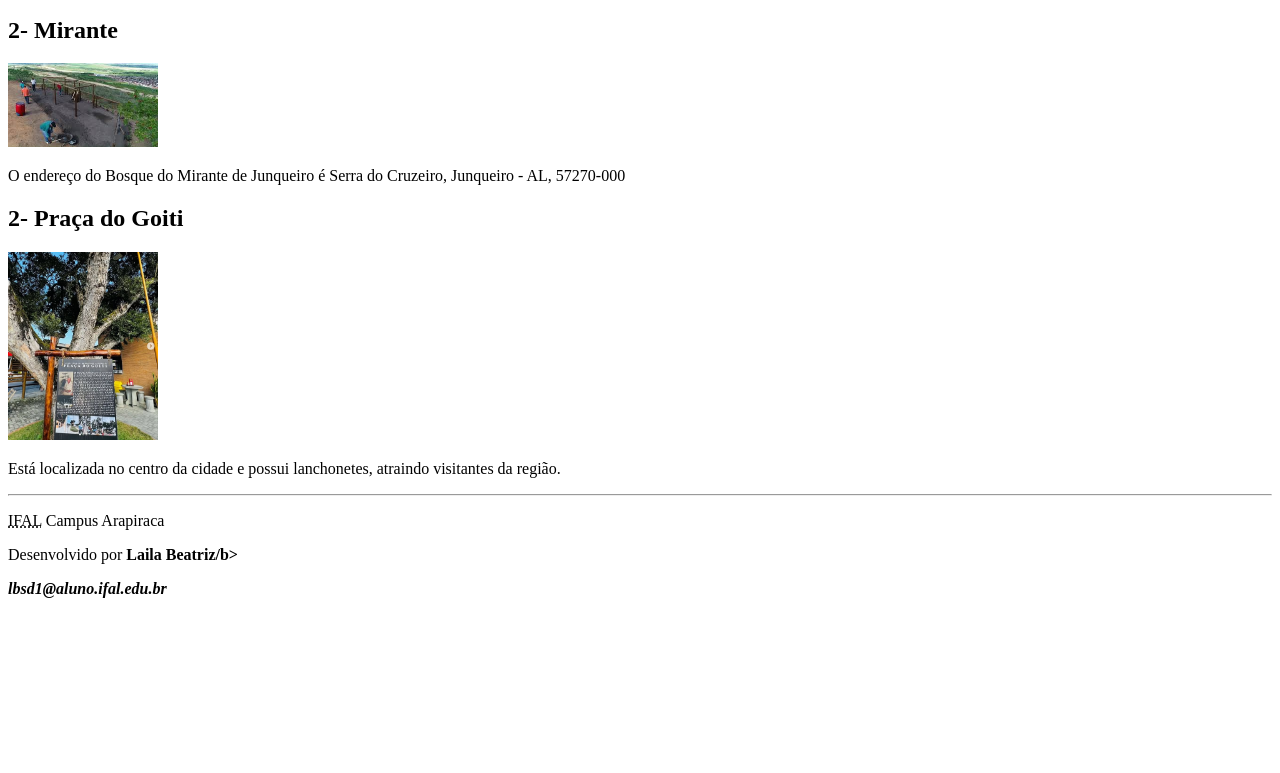
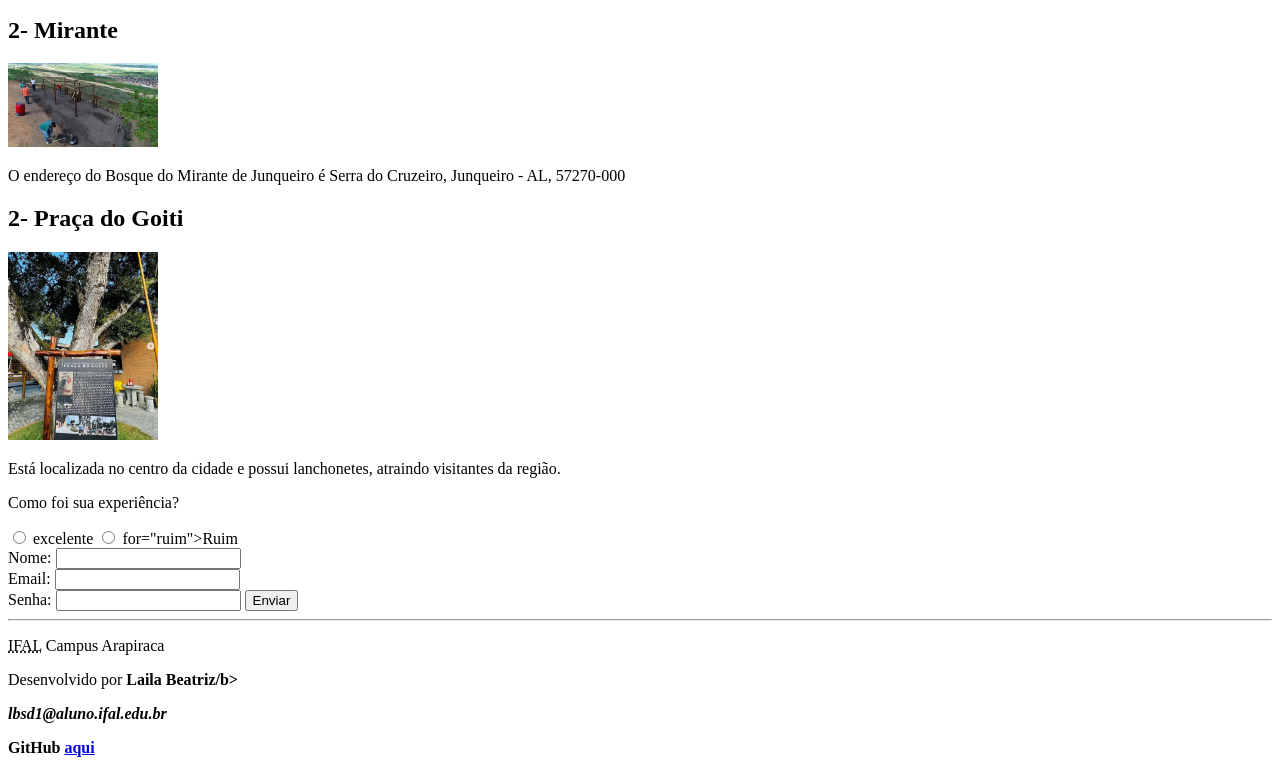
Before and after one commit to Lailasp/PWEB, a plain HTML site: page PWEB/index.html in a window 1280 px wide. Shown: the part 1091-1864 px from the top of the page. Before the commit the page ends 1705 px from the top, so only its background shows below. Drawn offline with Linux system fonts and the light colour scheme.

Commit message:
Update index.html

```diff
--- a/PWEB/index.html
+++ b/PWEB/index.html
@@ -65,12 +65,36 @@
         <img src="image copy 2.png" width="150" alt="Praça do Goiti">
         <p> Está localizada no centro da cidade e possui lanchonetes, atraindo visitantes da região. </p>
 
+        <form action="#" method="post">
+            <p>Como foi sua experiência?</p>
+            <input type= "radio" id="excelente" nome="experiencia"
+            value="excelente">
+            <label for="excelente" >excelente</label>
+            <input type="radio" id="ruim" nome="experiencia"
+            value="ruim">
+            <label> for="ruim">Ruim</label>
+            <br>
+
+        <!-- ag HTML que define um formulário que envia dados ao servidor -->
+        <form action="#" method="post">
+            <label for="nome">Nome: </label>
+            <input type="text" id="nome" nome="nome">
+            <br>
+            <label for = "email"> Email: </label>
+            <input type="email" id="email" nome="email">
+            <br>
+            <label for="senha" > Senha: </label>
+            <input type="password" id="senha" name="senha">
+            <button type="submit" > Enviar</button>
+           </form>
+
         <hr>
 
     <footer>
         <p> <abbr title="Instituto Federal de Alagoas">IFAL</abbr> Campus Arapiraca</p>
         <p>Desenvolvido por <b>Laila Beatriz/b></p>
         <p><i>lbsd1@aluno.ifal.edu.br</i></p>
+        <p>GitHub <a href="https://github.com/italocarlo06/">aqui</a></p>
     </footer>
     </body>
 </html>
```
